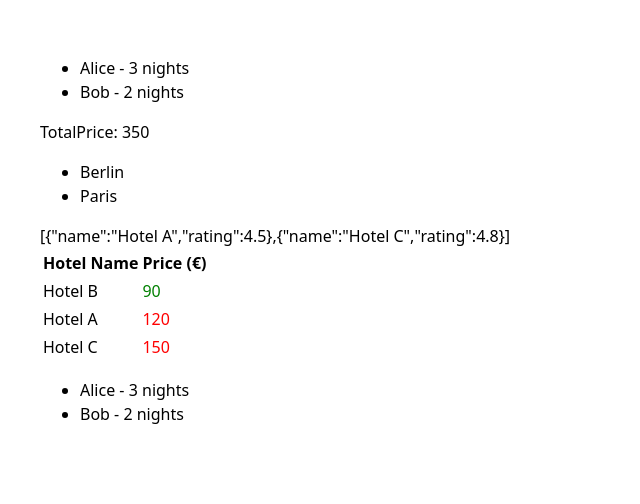
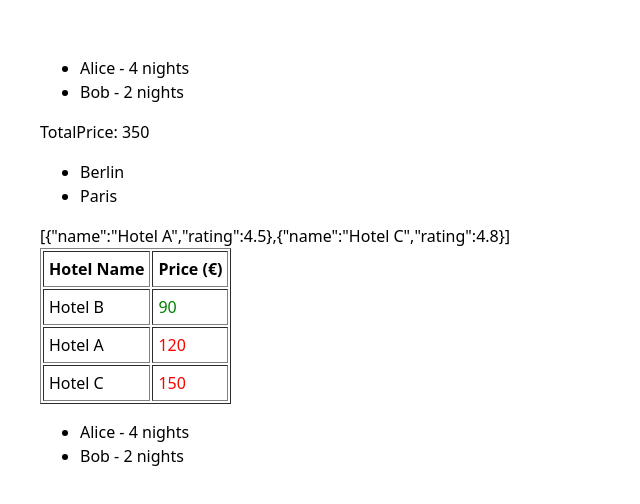
Before and after one commit to bestii/Coding-Environment, a React (Vite) app in the folder tsx/: page / in a window 1280 px wide. Shown: the top 504 px of the page, without its empty margins (0-640 px from the left). Built offline with nearby package versions, Linux system fonts and the light colour scheme.

Commit message:
fix: correct calculation of nights in UserBookingSummary component

```diff
--- a/tsx/src/components/HotelTable.tsx
+++ b/tsx/src/components/HotelTable.tsx
@@ -8,7 +8,7 @@ const HotelTable = () => {
   const sortedHotels = hotels.toSorted((a, b) => a.price - b.price);
 
   return (
-    <table>
+    <table border={1} cellPadding={5}>
       <thead>
         <tr>
           <th>Hotel Name</th>
--- a/tsx/src/components/UniqueCities.tsx
+++ b/tsx/src/components/UniqueCities.tsx
@@ -1,19 +1,10 @@
-const getUnique = (hotels: { name: string; city: string }[]): string[] => {
-  const uniqueSet = new Set<string>();
-  for (const hotel of hotels) {
-    uniqueSet.add(hotel.city);
-  }
-
-  return Array.from(uniqueSet);
-};
-
 const UniqueCities = () => {
   const hotels = [
     { name: "Hotel A", city: "Berlin" },
     { name: "Hotel B", city: "Paris" },
     { name: "Hotel C", city: "Berlin" },
   ];
-  const uniqueCities = getUnique(hotels);
+  const uniqueCities = Array.from(new Set(hotels.map((hotel) => hotel.city)));
   return (
     <ul>
       {uniqueCities.map((city) => (
--- a/tsx/src/components/UserBookingSummary.tsx
+++ b/tsx/src/components/UserBookingSummary.tsx
@@ -19,7 +19,7 @@ const UserBookingSummary = () => {
     // acc[booking.user].nights += booking.nights;
 
     acc[booking.user] = {
-      nights: acc[booking.user]?.nights ?? 0 + booking.nights,
+      nights: (acc[booking.user]?.nights ?? 0) + booking.nights,
     };
     return acc;
   }, {} as Record<string, { nights: number }>);
```
